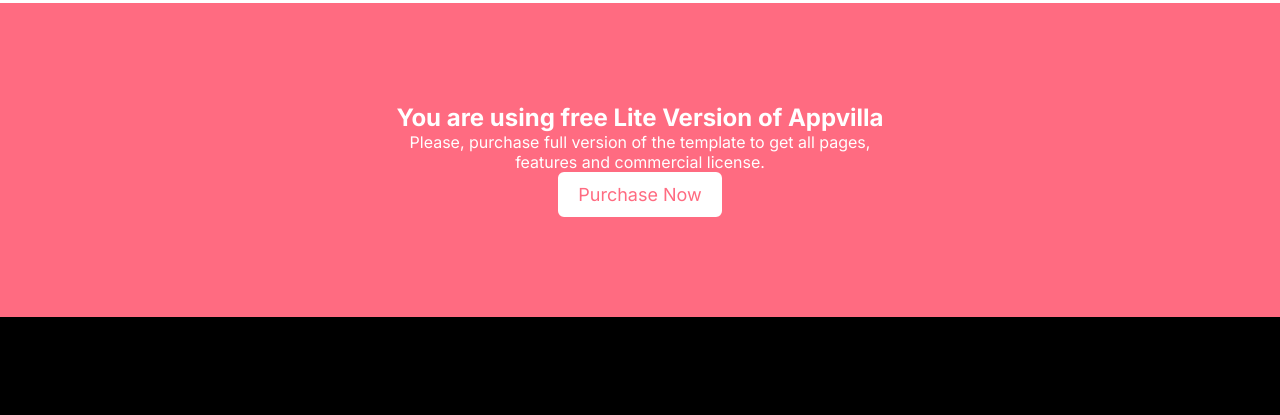
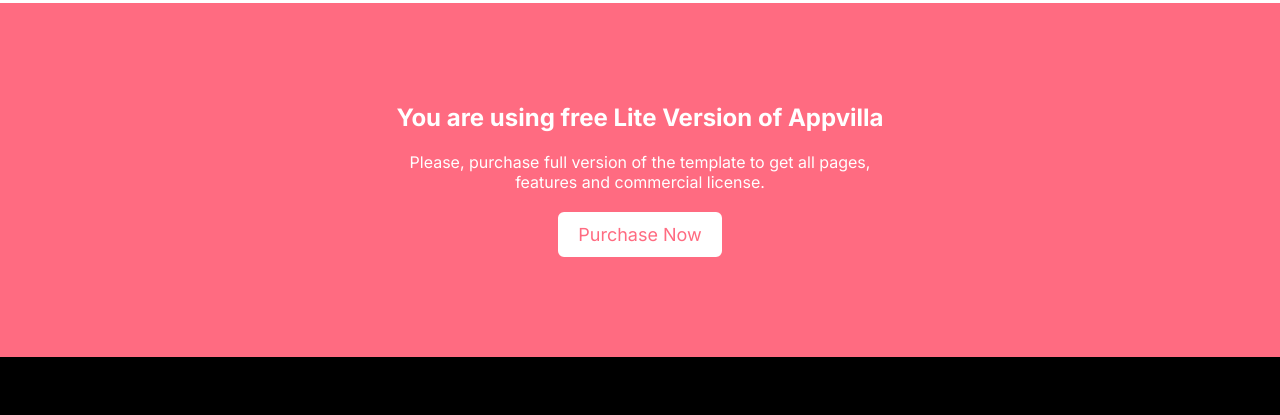
Before and after one commit to rashedahmed0/AppVilla, a plain HTML site: page index.html in a window 1280 px wide. Shown: the part 2840-3255 px from the top of the page. Drawn offline with Linux system fonts and the light colour scheme.

Commit message:
sovle some isssues

```diff
--- a/index.html
+++ b/index.html
@@ -246,7 +246,7 @@
     <section class="license">
       <div class="t-container" style="width: 40%; margin: 0 auto">
         <h1>You are using free Lite Version of Appvilla</h1>
-        <p>
+        <p class="" style="margin-top: 20px; margin-bottom: 20px">
           Please, purchase full version of the template to get all pages,
           features and commercial license.
         </p>
```
